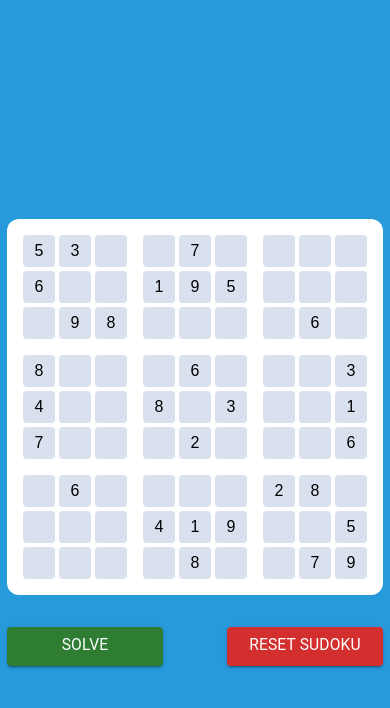
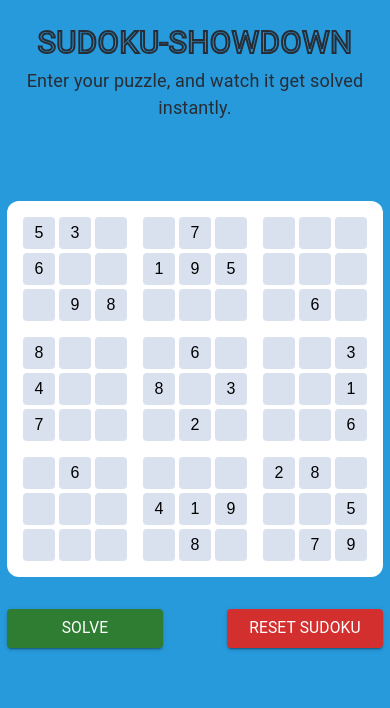
Before and after one commit to Rohit20Raj/sudoku-showdown, a React (Create React App) app: page / in a window 390 px wide. Shown: the top 708 px of the page. Built offline with nearby package versions, Linux system fonts and the light colour scheme.

Commit message:
feat: added a heading

```diff
--- a/src/App.css
+++ b/src/App.css
@@ -1,15 +1,28 @@
 .App {
   display: flex;
+  flex-direction: column;
   flex: 1;
-  height: 100dvh;
   padding: 20px;
   background-color: rgba(39, 154, 220, 1);
-  justify-content: center;
+  justify-content: flex-start;
+  align-items: center;
+  gap: 40px;
 }
 
 .App-logo {
   height: 40vmin;
   pointer-events: none;
+}
+
+#heading {
+  font-size: 54px;
+  color: rgba(39, 154, 220, 1);
+  -webkit-text-stroke: 2px rgb(40, 44, 52);
+}
+#sub-heading {
+  color: rgb(40, 44, 52);
+  font-size: large;
+  text-align: center;
 }
 
 #puzzle-container {
@@ -64,10 +77,18 @@ input:focus {
 }
 
 @media only screen and (max-width: 767px) {
+  .App {
+    height: 100dvh;
+    gap: 80px;
+  }
+  #heading {
+    font-size: 8vw;
+    white-space: nowrap;
+  }
   #puzzle-container {
     flex-direction: column;
     align-items: center;
-    justify-content: center;
+    justify-content: flex-start;
     width: min-content;
   }
 
--- a/src/App.js
+++ b/src/App.js
@@ -1,10 +1,12 @@
 import logo from './logo.svg';
 import './App.css';
 import SudokuSolver from './components/sudoku-solver';
+import Header from './components/header';
 
 function App() {
   return (
     <main className='App'>
+      <Header/>
       <SudokuSolver/>
     </main>
   );
--- /dev/null
+++ b/src/components/header.jsx
@@ -0,0 +1,21 @@
+import { Stack, Typography } from '@mui/material'
+import React from 'react'
+
+const Header = () => {
+  return (
+    <Stack direction={'column'} alignItems={'center'}>
+      <Typography
+        id="heading"
+      >
+        SUDOKU-SHOWDOWN
+      </Typography>
+      <Typography
+        id="sub-heading"
+      >
+        Enter your puzzle, and watch it get solved instantly.
+      </Typography>
+    </Stack>
+  )
+}
+
+export default Header
```
